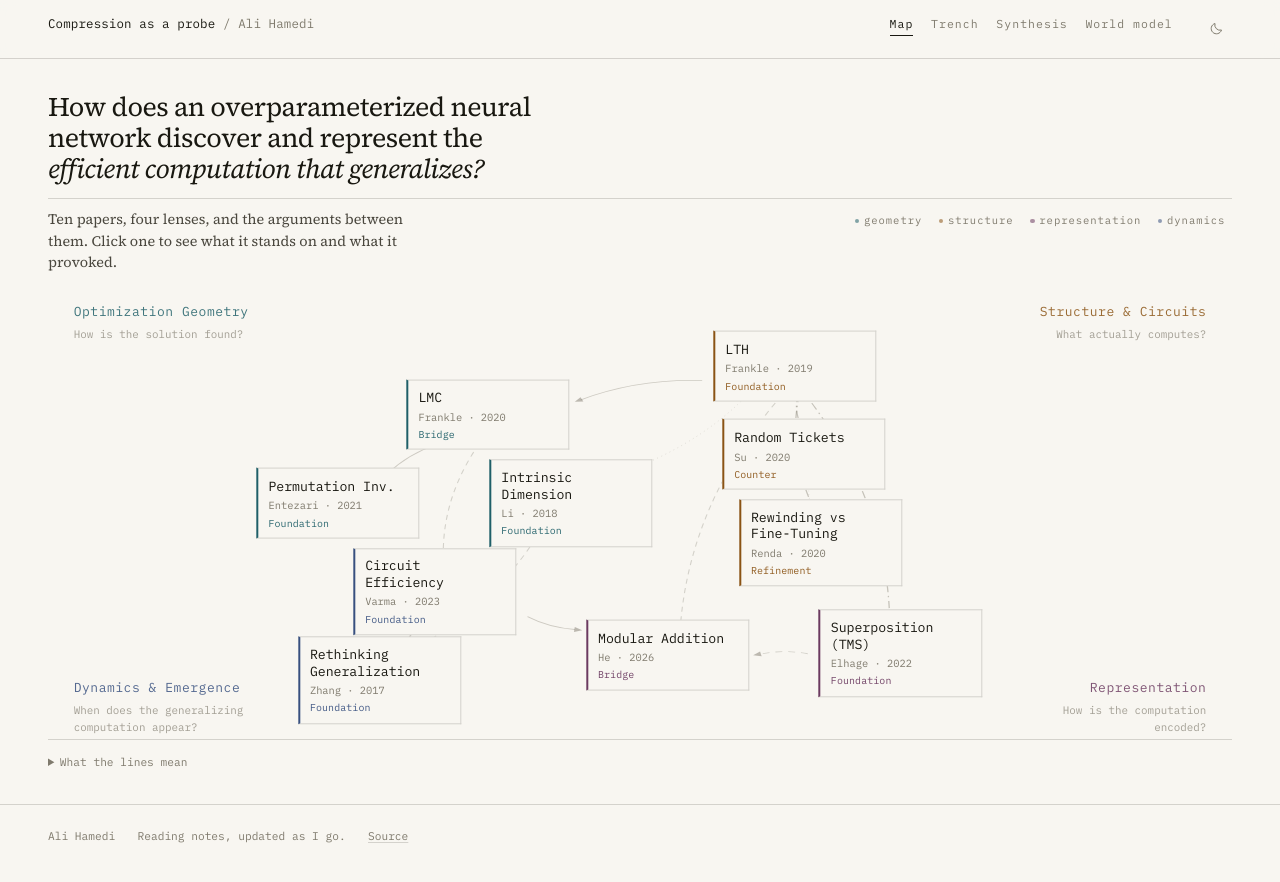
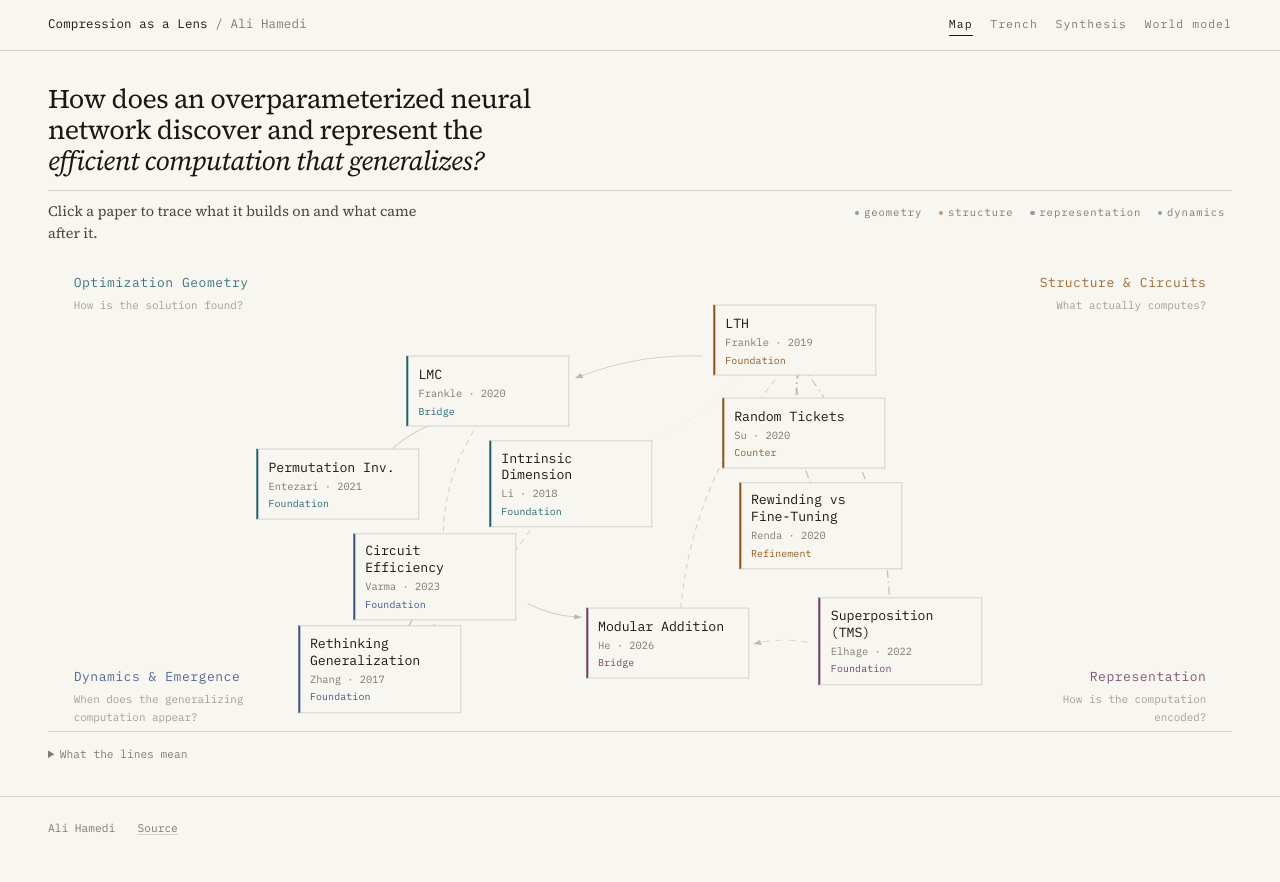
Before and after one commit to ali-hamedi/model-optimization, a React (Vite) app: page / in a window 1280 px wide. Built offline with nearby package versions, Linux system fonts and the light colour scheme.

Commit message:
Retitle to Compression as a Lens on Computation; light mode only

```diff
--- a/index.html
+++ b/index.html
@@ -3,32 +3,18 @@
   <head>
     <meta charset="UTF-8" />
     <meta name="viewport" content="width=device-width, initial-scale=1" />
-    <meta name="color-scheme" content="light dark" />
+    <meta name="color-scheme" content="light" />
     <meta
       name="description"
-      content="Reading notes on how overparameterized neural networks find the efficient computation that generalizes: ten papers, four lenses, and the arguments between them."
+      content="Reading notes on how overparameterized neural networks find the efficient computation that generalizes."
     />
-    <title>Compression as a probe of computation</title>
+    <title>Compression as a Lens on Computation</title>
     <link rel="preconnect" href="https://fonts.googleapis.com" />
     <link rel="preconnect" href="https://fonts.gstatic.com" crossorigin />
     <link
       href="https://fonts.googleapis.com/css2?family=IBM+Plex+Mono:wght@400;500&family=Source+Serif+4:ital,opsz,wght@0,8..60,400;0,8..60,600;1,8..60,400;1,8..60,600&display=swap"
       rel="stylesheet"
     />
-    <script>
-      /* Settle the theme before first paint, so a dark-mode reader never
-         gets a white flash on the way in. */
-      (function () {
-        try {
-          var saved = localStorage.getItem('theme');
-          if (saved === 'light' || saved === 'dark') {
-            document.documentElement.dataset.theme = saved;
-          }
-        } catch (e) {
-          /* storage blocked: fall through to the system preference */
-        }
-      })();
-    </script>
   </head>
   <body>
     <div id="root"></div>
--- a/src/components/Chrome.tsx
+++ b/src/components/Chrome.tsx
@@ -1,4 +1,4 @@
-import { useCallback, useEffect, useState, type ReactNode } from 'react';
+import { useEffect, type ReactNode } from 'react';
 import { NavLink, useLocation } from 'react-router-dom';
 
 const NAV = [
@@ -8,86 +8,8 @@ const NAV = [
   { to: '/history', label: 'World model' },
 ];
 
-type Theme = 'light' | 'dark';
-
-const DARK_QUERY = '(prefers-color-scheme: dark)';
-
-/** What the reader explicitly picked, if anything. */
-function storedTheme(): Theme | null {
-  try {
-    const v = localStorage.getItem('theme');
-    return v === 'light' || v === 'dark' ? v : null;
-  } catch {
-    return null;
-  }
-}
-
-function systemTheme(): Theme {
-  try {
-    return window.matchMedia(DARK_QUERY).matches ? 'dark' : 'light';
-  } catch {
-    return 'light';
-  }
-}
-
-function SunIcon() {
-  return (
-    <svg viewBox="0 0 24 24" fill="none" stroke="currentColor" strokeWidth="1.6" aria-hidden="true">
-      <circle cx="12" cy="12" r="4.2" />
-      <path
-        strokeLinecap="round"
-        d="M12 2.6v2.2M12 19.2v2.2M2.6 12h2.2M19.2 12h2.2M5.4 5.4l1.6 1.6M17 17l1.6 1.6M18.6 5.4L17 7M7 17l-1.6 1.6"
-      />
-    </svg>
-  );
-}
-
-function MoonIcon() {
-  return (
-    <svg viewBox="0 0 24 24" fill="none" stroke="currentColor" strokeWidth="1.6" aria-hidden="true">
-      <path
-        strokeLinejoin="round"
-        d="M20 14.4A8.4 8.4 0 0 1 9.6 4a8.4 8.4 0 1 0 10.4 10.4Z"
-      />
-    </svg>
-  );
-}
-
-/** Site chrome: a rule, four words, and a light/dark switch. Nothing else. */
 export default function Chrome({ children }: { children: ReactNode }) {
   const { pathname } = useLocation();
-  // null means "whatever the system says" — the toggle is what pins it.
-  const [choice, setChoice] = useState<Theme | null>(() => storedTheme());
-  const [system, setSystem] = useState<Theme>(() => systemTheme());
-  const theme = choice ?? system;
-
-  // Follow the OS while the reader has not picked a side.
-  useEffect(() => {
-    const mq = window.matchMedia(DARK_QUERY);
-    const onChange = (e: MediaQueryListEvent) => setSystem(e.matches ? 'dark' : 'light');
-    mq.addEventListener('change', onChange);
-    return () => mq.removeEventListener('change', onChange);
-  }, []);
-
-  useEffect(() => {
-    if (choice) document.documentElement.dataset.theme = choice;
-    else delete document.documentElement.dataset.theme;
-    try {
-      if (choice) localStorage.setItem('theme', choice);
-      else localStorage.removeItem('theme');
-    } catch {
-      /* private mode — the choice just doesn't persist */
-    }
-  }, [choice]);
-
-  // Shift-click clears the override and hands the site back to the OS.
-  const toggle = useCallback(
-    (e: React.MouseEvent) => {
-      if (e.shiftKey) setChoice(null);
-      else setChoice(theme === 'dark' ? 'light' : 'dark');
-    },
-    [theme],
-  );
 
   useEffect(() => {
     window.scrollTo({ top: 0, behavior: 'instant' as ScrollBehavior });
@@ -100,7 +22,7 @@ export default function Chrome({ children }: { children: ReactNode }) {
       </a>
       <header className="topbar">
         <NavLink to="/" className="topbar__mark">
-          Compression as a probe <span>/ Ali Hamedi</span>
+          Compression as a Lens <span>/ Ali Hamedi</span>
         </NavLink>
         <nav className="topbar__nav" aria-label="Sections">
           {NAV.map((n) => (
@@ -109,26 +31,12 @@ export default function Chrome({ children }: { children: ReactNode }) {
             </NavLink>
           ))}
         </nav>
-        <button
-          type="button"
-          className="theme-toggle"
-          onClick={toggle}
-          aria-label={`Switch to ${theme === 'dark' ? 'light' : 'dark'} mode`}
-          title={
-            choice
-              ? `${theme === 'dark' ? 'Dark' : 'Light'}. Shift-click to follow the system again.`
-              : `Following the system (${theme})`
-          }
-        >
-          {theme === 'dark' ? <SunIcon /> : <MoonIcon />}
-        </button>
       </header>
       <main className="page" id="main">
         {children}
       </main>
       <footer className="sitefoot">
         <span>Ali Hamedi</span>
-        <span>Reading notes, updated as I go.</span>
         <a href="https://github.com/ali-hamedi/model-optimization">Source</a>
       </footer>
     </div>
--- a/src/routes/MapView.tsx
+++ b/src/routes/MapView.tsx
@@ -130,8 +130,7 @@ export default function MapView() {
 
       <div className="plate__caption">
         <p className="plate__label">
-          Ten papers, four lenses, and the arguments between them. Click one to
-          see what it stands on and what it provoked.
+          Click a paper to trace what it builds on and what came after it.
         </p>
         <nav className="plate__filters" aria-label="Filter by lens">
           {LENSES.map((l) => (
--- a/src/styles/base.css
+++ b/src/styles/base.css
@@ -1,12 +1,8 @@
 /* =====================================================================
-   Compression as a probe of computation — design system.
+   Compression as a Lens on Computation — design system.
    Two families: Source Serif 4 (reading), IBM Plex Mono (apparatus).
    One ground: paper. Colour is semantic only — it always means a lens.
 
-   Theme: the light palette is the base. Dark is applied either by the
-   system preference (unless the reader has explicitly asked for light)
-   or by data-theme, which the toggle sets and index.html restores
-   before first paint.
    ===================================================================== */
 
 :root {
@@ -33,48 +29,6 @@
   --ease: cubic-bezier(0.22, 0.61, 0.36, 1);
 
   color-scheme: light;
-}
-
-@media (prefers-color-scheme: dark) {
-  :root:not([data-theme='light']) {
-    --paper: #17171a;
-    --paper-2: #1e1e21;
-    --paper-3: #26262a;
-    --ink: #ece8de;
-    --ink-2: #b6b1a4;
-    --ink-3: #868073;
-    --rule: rgba(236, 232, 222, 0.2);
-    --rule-soft: rgba(236, 232, 222, 0.09);
-    --shadow: 0 1px 2px rgba(0, 0, 0, 0.5), 0 16px 34px -20px rgba(0, 0, 0, 0.9);
-    --lift: rgba(0, 0, 0, 0.75);
-
-    --lens-geometry: #74b8bf;
-    --lens-structure: #d8a25a;
-    --lens-representation: #c091b6;
-    --lens-emergence: #93addc;
-
-    color-scheme: dark;
-  }
-}
-
-:root[data-theme='dark'] {
-  --paper: #17171a;
-  --paper-2: #1e1e21;
-  --paper-3: #26262a;
-  --ink: #ece8de;
-  --ink-2: #b6b1a4;
-  --ink-3: #868073;
-  --rule: rgba(236, 232, 222, 0.2);
-  --rule-soft: rgba(236, 232, 222, 0.09);
-  --shadow: 0 1px 2px rgba(0, 0, 0, 0.5), 0 16px 34px -20px rgba(0, 0, 0, 0.9);
-  --lift: rgba(0, 0, 0, 0.75);
-
-  --lens-geometry: #74b8bf;
-  --lens-structure: #d8a25a;
-  --lens-representation: #c091b6;
-  --lens-emergence: #93addc;
-
-  color-scheme: dark;
 }
 
 *,
@@ -203,30 +157,6 @@ a:hover {
   border-bottom-color: var(--ink);
 }
 
-.theme-toggle {
-  display: grid;
-  place-items: center;
-  width: 1.9rem;
-  height: 1.9rem;
-  margin-left: 0.4rem;
-  align-self: center;
-  background: none;
-  border: 1px solid transparent;
-  border-radius: 999px;
-  color: var(--ink-3);
-  cursor: pointer;
-  transition: color 180ms var(--ease), background 180ms var(--ease);
-}
-.theme-toggle:hover {
-  color: var(--ink);
-  background: var(--paper-2);
-}
-.theme-toggle svg {
-  width: 15px;
-  height: 15px;
-  display: block;
-}
-
 .page {
   flex: 1;
   width: 100%;
@@ -299,15 +229,10 @@ a:hover {
     padding-bottom: 0.6rem;
   }
   .topbar__nav {
-    order: 2;
     width: 100%;
     margin-left: 0;
     gap: 0.9rem;
     flex-wrap: wrap;
-  }
-  .theme-toggle {
-    order: 1;
-    margin-left: auto;
   }
   .paper__rail {
     position: static;
--- a/src/styles/note.css
+++ b/src/styles/note.css
@@ -14,10 +14,6 @@
   max-width: 78rem;
   margin: 0 auto;
   padding: clamp(1.6rem, 4vw, 3rem) clamp(1rem, 4vw, 3rem) 6rem;
-}
-:root[data-theme='dark'] .paper { --flag: #d08a70; }
-@media (prefers-color-scheme: dark) {
-  :root:not([data-theme='light']) .paper { --flag: #d08a70; }
 }
 
 @media (min-width: 1100px) {
```
Also changed, not shown: 1 other file (tests, documents, lock files or other folders).
